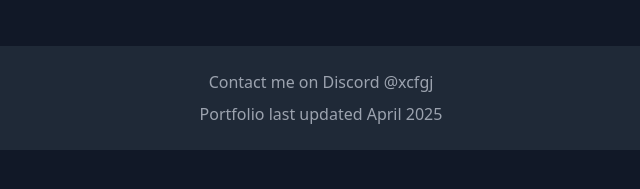
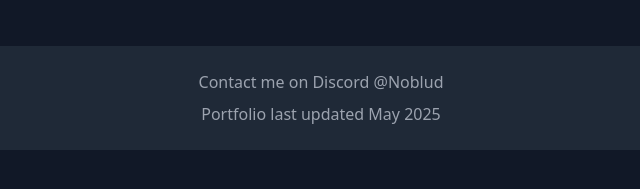
Before and after one commit to Kzuii/Slave-portfolio, a plain HTML site: page index.html in a window 1280 px wide. Shown: the part 573-762 px from the top of the page, 319-959 px from the left. Drawn offline with nearby package versions, Linux system fonts and the light colour scheme.

Commit message:
Update index.html

```diff
--- a/index.html
+++ b/index.html
@@ -167,8 +167,8 @@
 
     <footer class="bg-gray-800 py-6 mt-12">
         <div class="container mx-auto px-4 text-center text-gray-400">
-            <p>Contact me on Discord @xcfgj</p>
-            <p class="mt-2">Portfolio last updated April 2025</p>
+            <p>Contact me on Discord @Noblud</p>
+            <p class="mt-2">Portfolio last updated May 2025</p>
         </div>
     </footer>
 
```
